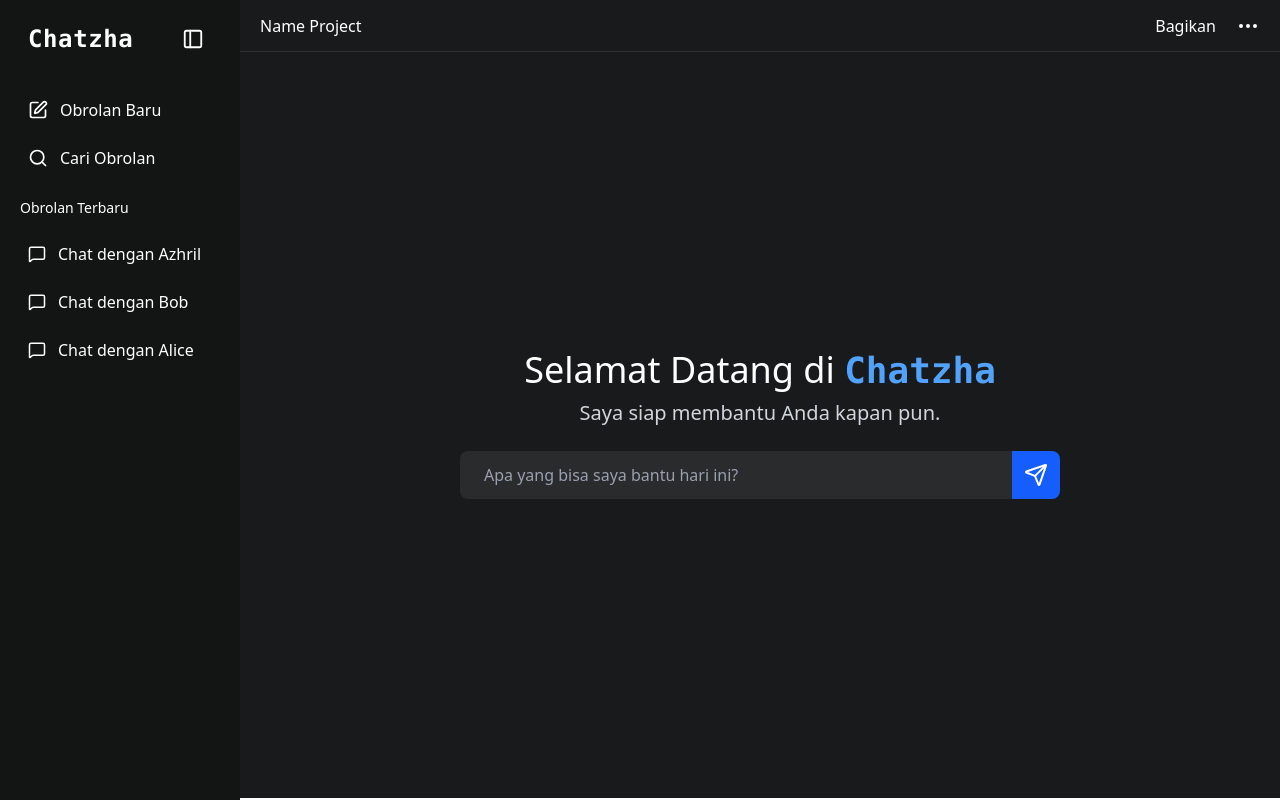
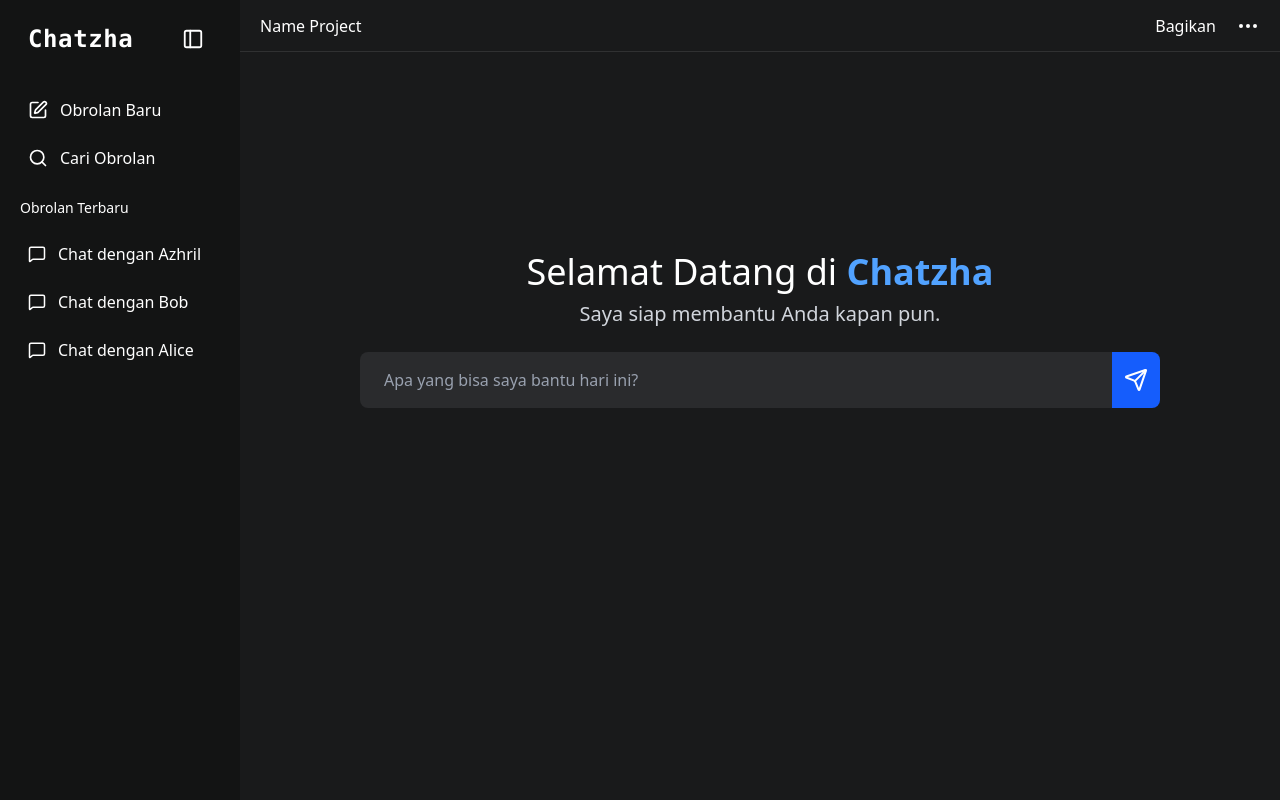
Before and after one commit to lirhzaaa/chatzha, a React (Vite) app: page / in a window 1280 px wide. Built offline with nearby package versions, Linux system fonts and the light colour scheme.

Commit message:
refactor: clean code App.jsx feat: add logic for message and layout wrapper for sidebar and navbar style: adjust message input/output text size, padding, height, and width

```diff
--- a/src/App.jsx
+++ b/src/App.jsx
@@ -1,22 +1,11 @@
-import { useState } from "react";
-import Navbar from "./components/Navbar";
-import Sidebar from "./components/Sidebar";
+import Layouts from "./components";
 import Dashboard from "./pages";
 
 const App = () => {
-  const [isOpen, setIsOpen] = useState(true);
   return (
-    <div className="flex">
-      <Sidebar isOpen={isOpen} setIsOpen={setIsOpen} />
-      <div
-        className={`transition-all duration-300 flex-1 ${
-          isOpen ? "ml-[240px]" : "ml-[80px]"
-        }`}
-      >
-        <Navbar />
-        <Dashboard />
-      </div>
-    </div>
+    <Layouts>
+      <Dashboard />
+    </Layouts>
   );
 };
 
--- a/src/components/Sidebar.jsx
+++ b/src/components/Sidebar.jsx
@@ -6,8 +6,7 @@ import {
   SquarePen,
 } from "lucide-react";
 
-
-const Navbar = ({ isOpen, setIsOpen }) => {
+const Sidebar = ({ isOpen, setIsOpen }) => {
   const itemsMenu = [
     {
       id: 1,
@@ -104,7 +103,7 @@ const Navbar = ({ isOpen, setIsOpen }) => {
       </div>
 
       {isOpen && (
-        <div className="flex flex-col gap-2 mt-5">
+        <div className="flex flex-col gap-2 mt-5 overflow-hidden whitespace-nowrap transition-all duration-300">
           <span className="text-white text-sm">Obrolan Terbaru</span>
           <ul className="flex flex-col gap-2 mt-2">
             {Chats.map((chat) => (
@@ -113,10 +112,8 @@ const Navbar = ({ isOpen, setIsOpen }) => {
                   href={chat.path}
                   className="flex items-center gap-3 px-2 py-2 text-white text-left hover:bg-white/10 transition-all duration-300 rounded"
                 >
-                  <span className="flex-shrink-0">{chat.icon}</span>
-                  <span className="overflow-hidden whitespace-nowrap transition-all duration-300">
-                    {chat.name}
-                  </span>
+                  <span>{chat.icon}</span>
+                  <span>{chat.name}</span>
                 </a>
               </li>
             ))}
@@ -127,4 +124,4 @@ const Navbar = ({ isOpen, setIsOpen }) => {
   );
 };
 
-export default Navbar;
+export default Sidebar;
--- /dev/null
+++ b/src/components/index.jsx
@@ -0,0 +1,25 @@
+import { useState } from "react";
+import Navbar from "./Navbar";
+import Sidebar from "./Sidebar";
+
+const Layouts = ({children}) => {
+  const [isOpen, setIsOpen] = useState(true);
+
+  return (
+    <div className="flex">
+      <Sidebar isOpen={isOpen} setIsOpen={setIsOpen} />
+      <div
+        className={`transition-all duration-300 flex-1 ${
+          isOpen ? "ml-[240px]" : "ml-[80px]"
+        } relative`}
+      >
+        <Navbar />
+        <div>
+          {children}
+        </div>
+      </div>
+    </div>
+  );
+};
+
+export default Layouts;
--- a/src/pages/index.jsx
+++ b/src/pages/index.jsx
@@ -21,13 +21,13 @@ const Dashboard = () => {
   }, [messages]);
 
   return (
-    <div className="bg-[#191a1b] min-h-[93.2vh] w-full flex flex-col items-center px-4 text-center relative">
+    <div className="bg-[#191a1b] w-full min-h-[calc(100vh-52px)] flex flex-col items-center px-4 text-center relative overflow-hidden">
 
       {!isActive ? (
-        <div className="flex flex-col items-center justify-center min-h-[93.2vh] w-full">
+        <div className="flex flex-col items-center justify-center w-full pt-50">
           <div className="flex flex-col items-center text-white gap-2">
             <h1 className="font-medium text-3xl md:text-4xl">
-              Selamat Datang di <span className="text-blue-400 font-bold font-mono">Chatzha</span>
+              Selamat Datang di <span className="text-blue-400 font-bold">Chatzha</span>
             </h1>
             <p className="text-lg md:text-xl text-gray-300">
               Saya siap membantu Anda kapan pun.
@@ -35,14 +35,14 @@ const Dashboard = () => {
           </div>
 
           <div className="pt-6 w-full flex justify-center items-center">
-            <div className="flex w-full max-w-[600px] text-white">
+            <div className="flex w-full max-w-[800px] text-white">
               <input
                 type="text"
                 value={input}
                 onChange={(e) => setInput(e.target.value)}
                 placeholder="Apa yang bisa saya bantu hari ini?"
                 aria-label="Pertanyaan"
-                className="flex-1 bg-[#2a2b2d] rounded-l-lg px-6 py-3 placeholder-gray-400 focus:outline-none"
+                className="flex-1 bg-[#2a2b2d] rounded-l-lg px-6 py-3 h-14 placeholder-gray-400 focus:outline-none"
                 onKeyDown={(e) => e.key === "Enter" && handleSend()}
               />
               <button
```
